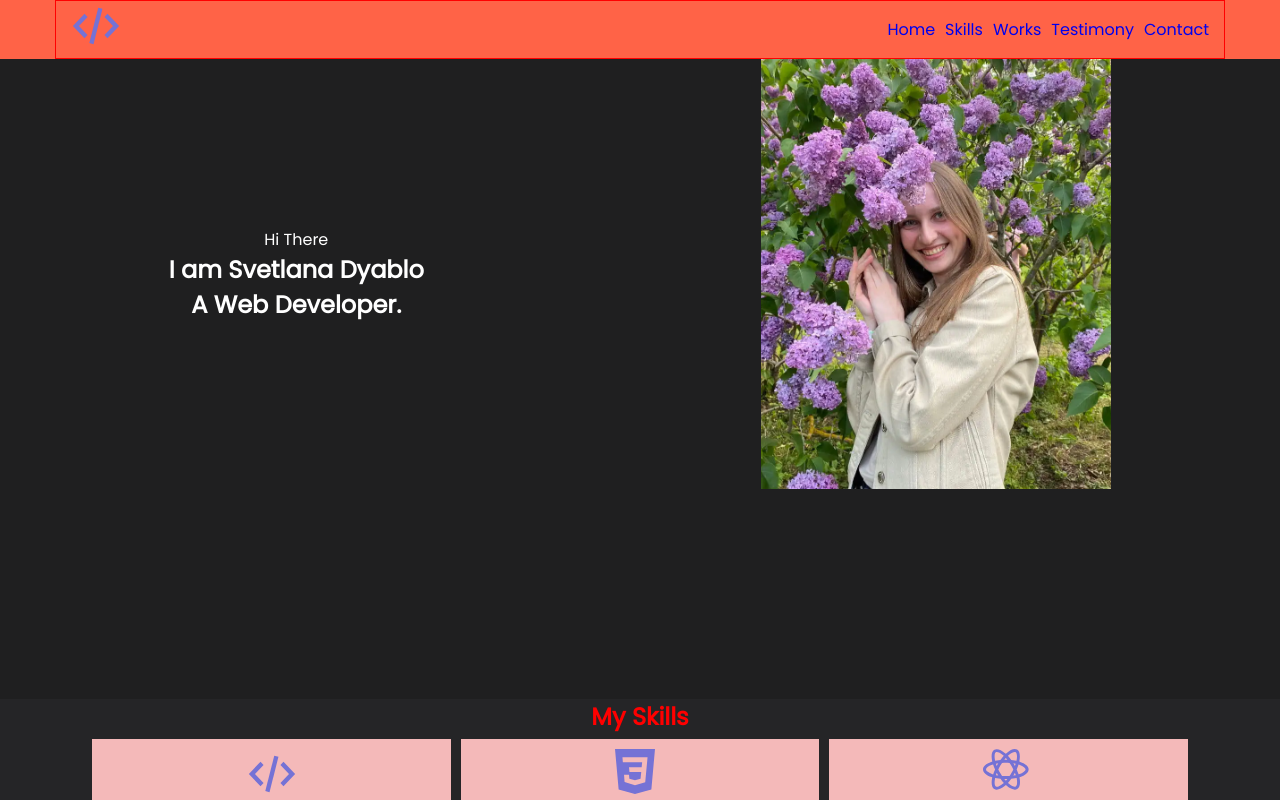
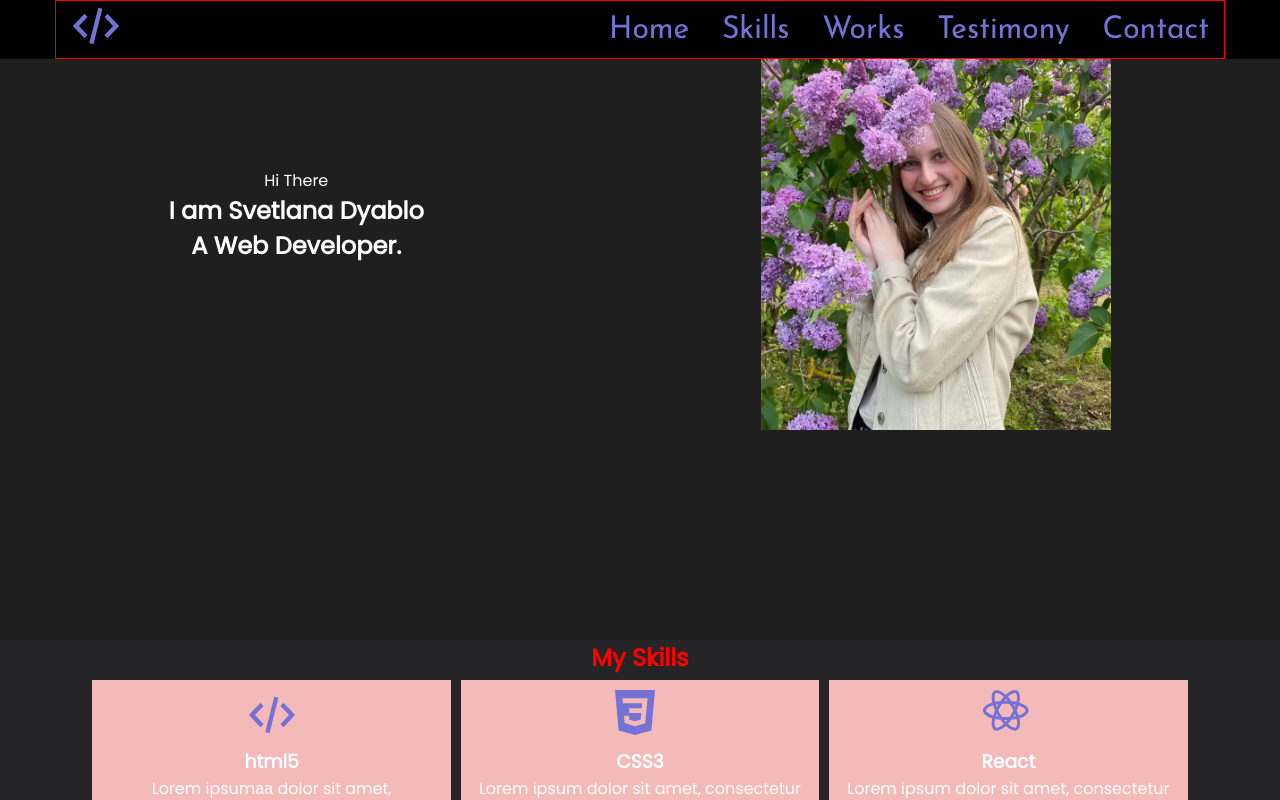
Before and after one commit to St0rY87/it-incubator-portfolio-sveta, a React (Vite) app: page / in a window 1280 px wide. Shown: the top 800 px of the page. Built offline with nearby package versions, Linux system fonts and the light colour scheme.

Commit message:
feat: add styles for header

```diff
--- a/src/components/menu/Menu.tsx
+++ b/src/components/menu/Menu.tsx
@@ -1,5 +1,5 @@
 import styled from "styled-components";
-import { MenuItem } from "./MenuItem/MenuItem";
+import { MenuItem } from "./menuItem/MenuItem";
 
 export const Menu = (props: { menuItems: Array<string> }) => {
   return (
--- a/src/layout/header/Header.tsx
+++ b/src/layout/header/Header.tsx
@@ -3,6 +3,7 @@
 import { Menu } from "../../components/menu/Menu";
 import { Container } from "../../components/Container";
 import { FlexWrapper } from "../../components/FlexWrapper";
+import { HeaderMenu } from "./headerMenu/HeaderMenu";
 
 const menuItems = ["Home", "Skills", "Works", "Testimony", "Contact"];
 
@@ -12,7 +13,7 @@
       <Container>
         <FlexWrapper justify="space-between" align='center'>
           <Logo />
-          <Menu menuItems={menuItems} />
+          <HeaderMenu menuItems={menuItems} />
         </FlexWrapper>
       </Container>
     </StyledHeader>
@@ -20,6 +21,11 @@
 };
 
 const StyledHeader = styled.header`
-  background-color: tomato;
+  background-color: #000;
   padding-inline: 20px;
+  position: fixed;
+  top: 0;
+  left: 0;
+  right: 0;
+  z-index: 9999;
 `;
--- /dev/null
+++ b/src/layout/header/headerMenu/HeaderMenu.tsx
@@ -0,0 +1,25 @@
+import styled from "styled-components";
+import { HeaderMenuItem } from "./headerMenuItem/HeaderMenuItem";
+
+
+export const HeaderMenu = (props: { menuItems: Array<string> }) => {
+  return (
+    <StyledHeaderMenu>
+      <ul>
+        {props.menuItems.map((item) => (
+          <HeaderMenuItem key={item} item={item} />
+        ))}
+      </ul>
+    </StyledHeaderMenu>
+  );
+};
+
+const StyledHeaderMenu = styled.nav`
+    width: min(100%, 600px);
+
+  ul {
+    display: flex;
+    justify-content: space-between;
+    list-style-type: none;
+  }
+`;
--- /dev/null
+++ b/src/layout/header/headerMenu/headerMenuItem/HeaderMenuItem.tsx
@@ -0,0 +1,84 @@
+import styled from "styled-components";
+import { theme } from "../../../../styles/Theme";
+
+export const HeaderMenuItem = (props: { item: string }) => {
+  return (
+    <ListItem>
+      <Link href="#">
+        <span>{props.item}</span>
+        <Mask>
+          <span>{props.item}</span>
+        </Mask>
+        <Mask>
+          <span>{props.item}</span>
+        </Mask>
+      </Link>
+    </ListItem>
+  );
+};
+
+const Link = styled.a`
+  font-family: "Josefin Sans", "sans-serif";
+  font-weight: 400;
+  font-size: 30px;
+  text-align: center;
+  color: #7572d5;
+    & > span:first-child {
+        opacity: 0;
+    }
+`;
+
+const Mask = styled.span`
+  position: absolute;
+  top: 0;
+  left: 0;
+  display: inline-block;
+  height: 50%;
+  overflow-y: hidden;
+  color: ${theme.colors.accentColor};
+
+  & + & {
+    /* position: absolute; */
+
+    top: 50%;
+    span {
+      /* position: absolute; */
+      display: inline-block;
+      transform: translateY(-50%);
+      /* top: -50%; */
+    }
+  }
+`;
+
+const ListItem = styled.li`
+  position: relative;
+
+  &::before {
+    content: "";
+    display: inline-block;
+    height: 3px;
+    background-color: ${theme.colors.accentColor};
+
+
+    position: absolute;
+    top:50%;
+    left: -10px;
+    right: -10px;
+    z-index: 1;
+
+    transform: scale(0);
+  }
+
+  &:hover {
+    &::before {
+        transform: scale(1)
+    }
+    ${Mask} {
+      transform: skewX(12deg) translateX(5px);
+      color:${theme.colors.font};
+      & + ${Mask} {
+        transform: skewX(12deg) translateX(-5px);
+      }
+    }
+  }
+`;
```
